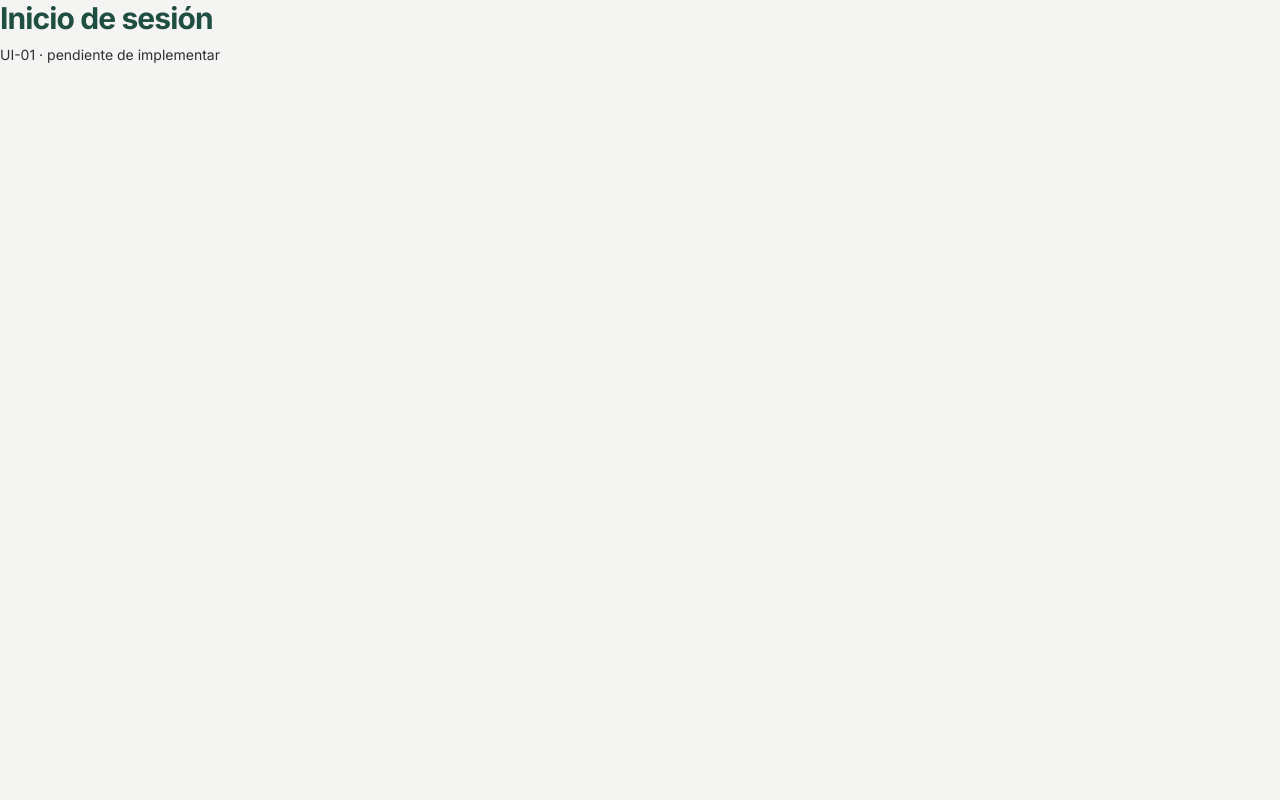
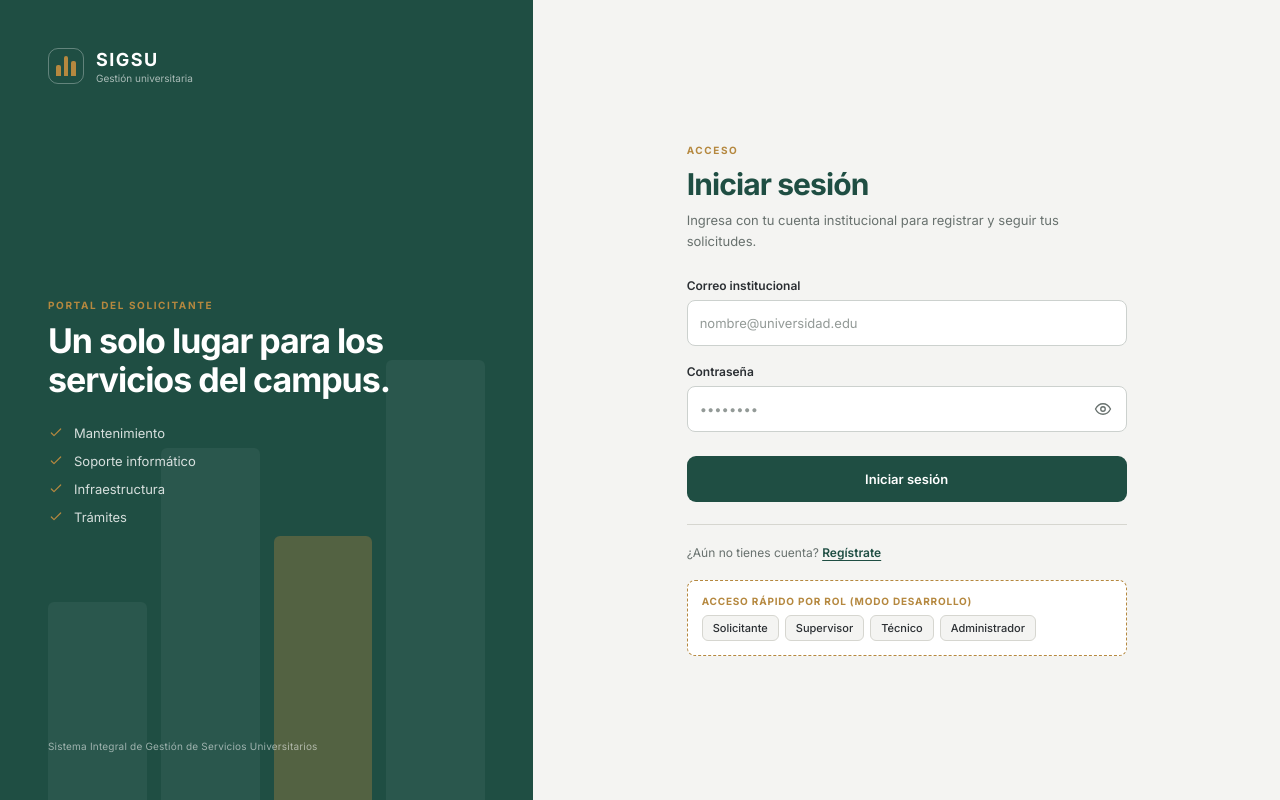
Before and after one commit to JudithVCQ/SIGSU-frontend, a React (Vite) app: page /login in a window 1280 px wide. Built offline with nearby package versions, Linux system fonts and the light colour scheme.

Commit message:
feat(HU-01,02): pantalla de login

```diff
--- /dev/null
+++ b/src/auth/AuthShell.jsx
@@ -0,0 +1,38 @@
+import { CATEGORIAS } from '../config/constants';
+import Icon from '../components/Icon';
+import Logo from '../components/Logo';
+import './auth.css';
+
+export default function AuthShell({ children }) {
+  return (
+    <div className="auth">
+      <aside className="auth-aside">
+        <div className="auth-bars" aria-hidden="true">
+          <i />
+          <i />
+          <i />
+          <i />
+        </div>
+        <Logo />
+        <div className="auth-pitch">
+          <div className="eyebrow">PORTAL DEL SOLICITANTE</div>
+          <h2>Un solo lugar para los servicios del campus.</h2>
+          <ul>
+            {CATEGORIAS.map((cat) => (
+              <li key={cat}>
+                <Icon name="check" size={16} />
+                <span>{cat}</span>
+              </li>
+            ))}
+          </ul>
+        </div>
+        <small className="auth-foot">
+          Sistema Integral de Gestión de Servicios Universitarios
+        </small>
+      </aside>
+      <main className="auth-main">
+        <div className="auth-card">{children}</div>
+      </main>
+    </div>
+  );
+}
--- a/src/auth/LoginPage.jsx
+++ b/src/auth/LoginPage.jsx
@@ -1,2 +1,184 @@
-import PageStub from '../components/PageStub';
-export default function LoginPage() { return <PageStub id="UI-01" titulo="Inicio de sesión" />; }
+import { useState } from 'react';
+import { Link, useLocation, useNavigate } from 'react-router-dom';
+import { useAuth } from '../hooks/useAuth';
+import { EMAIL_DOMAIN, ROLES, ROLE_HOME } from '../config/constants';
+import AuthShell from './AuthShell';
+import Button from '../components/Button';
+import FormField from '../components/FormField';
+import PasswordField from '../components/PasswordField';
+import Icon from '../components/Icon';
+
+export default function LoginPage() {
+  const { login } = useAuth();
+  const navigate = useNavigate();
+  const location = useLocation();
+  const notice = location.state?.notice || '';
+
+  const [email, setEmail] = useState('');
+  const [password, setPassword] = useState('');
+  const [error, setError] = useState(false);
+
+  const handleEmailChange = (val) => {
+    setEmail(val);
+    setError(false);
+  };
+
+  const handlePasswordChange = (val) => {
+    setPassword(val);
+    setError(false);
+  };
+
+  const handleSubmit = (e) => {
+    e.preventDefault();
+    const cleanEmail = email.trim().toLowerCase();
+    const isValidEmail = cleanEmail.endsWith(EMAIL_DOMAIN.toLowerCase()) && cleanEmail.length > EMAIL_DOMAIN.length;
+    const isValidPassword = password.trim().length >= 1;
+
+    if (!isValidEmail || !isValidPassword) {
+      setError(true);
+      return;
+    }
+
+    // TODO: conectar con el backend (POST /auth/login)
+    const usernamePart = cleanEmail.replace(EMAIL_DOMAIN.toLowerCase(), '');
+    const formattedName = usernamePart
+      .split(/[._-]/)
+      .map((w) => w.charAt(0).toUpperCase() + w.slice(1))
+      .join(' ') || 'Camila Rojas';
+
+    const usuario = {
+      id: 'USR-001',
+      nombre: formattedName,
+      correo: cleanEmail,
+      rol: ROLES.SOLICITANTE,
+    };
+
+    login(usuario);
+    navigate(ROLE_HOME[ROLES.SOLICITANTE]);
+  };
+
+  const handleDevLogin = (rol, nombre, correo) => {
+    // TODO: eliminar al integrar backend
+    login({ id: `USR-${rol}`, nombre, correo, rol });
+    navigate(ROLE_HOME[rol]);
+  };
+
+  return (
+    <AuthShell>
+      <div className="eyebrow">ACCESO</div>
+      <h1>Iniciar sesión</h1>
+      <p className="auth-lead">
+        Ingresa con tu cuenta institucional para registrar y seguir tus solicitudes.
+      </p>
+
+      {notice && (
+        <div className="message success" role="status">
+          <Icon name="check" />
+          <div>
+            <strong>{notice}</strong>
+          </div>
+        </div>
+      )}
+
+      {error && (
+        <div className="message error" role="alert">
+          <Icon name="alert" />
+          <div>
+            <strong>Correo o contraseña incorrectos</strong>
+            <p>Verifica tus credenciales e inténtalo nuevamente.</p>
+          </div>
+        </div>
+      )}
+
+      <form className="auth-form" onSubmit={handleSubmit} noValidate>
+        <FormField
+          label="Correo institucional"
+          type="email"
+          value={email}
+          onChange={handleEmailChange}
+          placeholder={`nombre${EMAIL_DOMAIN}`}
+          invalid={error}
+          autoComplete="username"
+        />
+        <PasswordField
+          label="Contraseña"
+          value={password}
+          onChange={handlePasswordChange}
+          invalid={error}
+          autoComplete="current-password"
+        />
+        <Button type="submit" full>
+          Iniciar sesión
+        </Button>
+      </form>
+
+      <p className="auth-switch">
+        ¿Aún no tienes cuenta?{' '}
+        <Link to="/registro" className="text-link">
+          Regístrate
+        </Link>
+      </p>
+
+      {import.meta.env.DEV && (
+        <div className="auth-dev">
+          {/* TODO: eliminar al integrar backend */}
+          <small>Acceso rápido por rol (Modo desarrollo)</small>
+          <div className="auth-dev-buttons">
+            <button
+              type="button"
+              className="auth-dev-btn"
+              onClick={() =>
+                handleDevLogin(
+                  ROLES.SOLICITANTE,
+                  'Camila Rojas',
+                  `usuario.solicitante${EMAIL_DOMAIN}`
+                )
+              }
+            >
+              Solicitante
+            </button>
+            <button
+              type="button"
+              className="auth-dev-btn"
+              onClick={() =>
+                handleDevLogin(
+                  ROLES.SUPERVISOR,
+                  'Ana Martínez',
+                  `ana.martinez${EMAIL_DOMAIN}`
+                )
+              }
+            >
+              Supervisor
+            </button>
+            <button
+              type="button"
+              className="auth-dev-btn"
+              onClick={() =>
+                handleDevLogin(
+                  ROLES.TECNICO,
+                  'Diego Morales',
+                  `diego.morales${EMAIL_DOMAIN}`
+                )
+              }
+            >
+              Técnico
+            </button>
+            <button
+              type="button"
+              className="auth-dev-btn"
+              onClick={() =>
+                handleDevLogin(
+                  ROLES.ADMIN,
+                  'Carlos Ramos',
+                  `carlos.ramos${EMAIL_DOMAIN}`
+                )
+              }
+            >
+              Administrador
+            </button>
+          </div>
+        </div>
+      )}
+    </AuthShell>
+  );
+}
--- /dev/null
+++ b/src/auth/auth.css
@@ -0,0 +1,236 @@
+/* ───────── Estilos específicos de Autenticación ───────── */
+
+.auth {
+  min-height: 100vh;
+  display: grid;
+  grid-template-columns: minmax(380px, 5fr) 7fr;
+}
+
+.auth-aside {
+  position: relative;
+  overflow: hidden;
+  background: var(--verde);
+  color: #fff;
+  padding: 48px;
+  display: flex;
+  flex-direction: column;
+  justify-content: space-between;
+  gap: 40px;
+}
+
+.auth-bars {
+  position: absolute;
+  inset: auto 0 0 0;
+  height: 55%;
+  display: flex;
+  align-items: flex-end;
+  gap: 14px;
+  padding: 0 48px;
+  pointer-events: none;
+}
+
+.auth-bars i {
+  flex: 1;
+  background: rgba(255, 255, 255, 0.05);
+  border-radius: 6px 6px 0 0;
+}
+
+.auth-bars i:nth-child(1) { height: 45%; }
+.auth-bars i:nth-child(2) { height: 80%; }
+.auth-bars i:nth-child(3) { height: 60%; background: rgba(181, 136, 63, 0.35); }
+.auth-bars i:nth-child(4) { height: 100%; }
+
+.auth-aside > * {
+  position: relative;
+}
+
+.auth-aside .auth-bars {
+  position: absolute;
+}
+
+.auth-pitch h2 {
+  font-size: 34px;
+  line-height: 1.15;
+  letter-spacing: -0.03em;
+  max-width: 360px;
+  margin-bottom: 26px;
+  color: #fff;
+}
+
+.auth-pitch ul {
+  list-style: none;
+  margin: 0;
+  padding: 0;
+  display: grid;
+  gap: 12px;
+  font-size: 13px;
+  color: rgba(255, 255, 255, 0.82);
+}
+
+.auth-pitch li {
+  display: flex;
+  align-items: center;
+  gap: 10px;
+}
+
+.auth-pitch li .icon {
+  color: var(--dorado);
+}
+
+.auth-foot {
+  color: rgba(255, 255, 255, 0.55);
+  font-size: 10px;
+  letter-spacing: 0.02em;
+}
+
+.auth-main {
+  display: grid;
+  place-items: center;
+  padding: 48px 32px;
+}
+
+.auth-card {
+  width: min(440px, 100%);
+}
+
+.auth-card h1 {
+  font-size: 30px;
+  margin-bottom: 8px;
+  color: var(--verde);
+}
+
+.auth-lead {
+  color: var(--muted);
+  font-size: 13px;
+  line-height: 1.6;
+  margin-bottom: 26px;
+}
+
+.auth-card .message {
+  margin: 0 0 20px;
+  padding: 14px;
+}
+
+.auth-card .message strong {
+  font-size: 12px;
+}
+
+.auth-card .message p {
+  font-size: 11px;
+}
+
+.auth-form {
+  display: grid;
+  gap: 18px;
+}
+
+.auth-form .field-label {
+  font-size: 12px;
+}
+
+.auth-form .field input,
+.auth-form .field select {
+  min-height: 46px;
+  font-size: 13px;
+}
+
+.auth-form .btn {
+  min-height: 46px;
+  font-size: 13px;
+  margin-top: 6px;
+}
+
+.auth-form .error-text {
+  font-size: 11px;
+}
+
+.auth-card > .text-link {
+  margin-top: 16px;
+}
+
+.auth-switch {
+  font-size: 12px;
+  color: var(--muted);
+  margin: 22px 0 0;
+  padding-top: 20px;
+  border-top: 1px solid var(--borde);
+}
+
+/* Selector de desarrollo para roles */
+.auth-dev {
+  margin-top: 20px;
+  padding: 14px;
+  background: #fff;
+  border: 1px dashed var(--dorado);
+  border-radius: var(--radio);
+}
+
+.auth-dev small {
+  display: block;
+  font-weight: 700;
+  color: var(--dorado);
+  margin-bottom: 8px;
+  font-size: 10px;
+  letter-spacing: 0.08em;
+  text-transform: uppercase;
+}
+
+.auth-dev-buttons {
+  display: flex;
+  flex-wrap: wrap;
+  gap: 6px;
+}
+
+.auth-dev-btn {
+  padding: 5px 10px;
+  font-size: 11px;
+  font-weight: 500;
+  border-radius: 6px;
+  border: 1px solid var(--borde);
+  background: var(--fondo);
+  cursor: pointer;
+  color: var(--carbon);
+  transition: all 0.15s ease;
+}
+
+.auth-dev-btn:hover {
+  background: var(--verde-suave);
+  border-color: var(--verde);
+  color: var(--verde);
+}
+
+@media (max-width: 900px) {
+  .auth {
+    grid-template-columns: 1fr;
+    grid-template-rows: auto 1fr;
+  }
+
+  .auth-aside {
+    padding: 22px 24px;
+  }
+
+  .auth-pitch,
+  .auth-foot,
+  .auth-bars {
+    display: none;
+  }
+
+  .auth-main {
+    padding: 32px 24px 48px;
+    align-items: start;
+  }
+}
+
+@media (max-width: 600px) {
+  .auth-main {
+    padding: 28px 20px 40px;
+  }
+
+  .auth-card h1 {
+    font-size: 26px;
+  }
+
+  .auth-card .two-col {
+    grid-template-columns: 1fr;
+  }
+}
```
